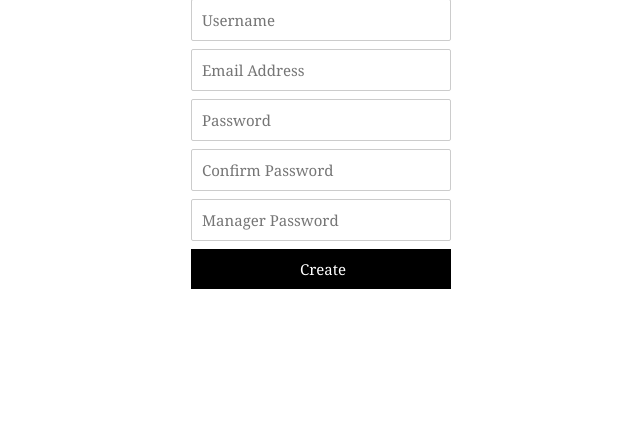
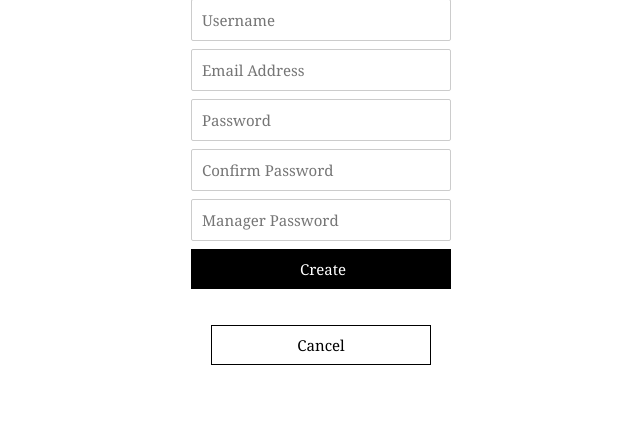
Before and after one commit to gauravtamhan/gtmovies, a PHP site: page /register.php in a window 1280 px wide. Shown: the part 145-576 px from the top of the page, without its empty margins (319-959 px from the left). Run offline with PHP 8.4, Linux system fonts and the light colour scheme.

Commit message:
up to date

```diff
--- a/register.php
+++ b/register.php
@@ -97,6 +97,54 @@
             border: none;
             font-family: Georgia;
          }
+
+         .backbutton {
+            margin-top: 0px;
+            border-collapse: separate;
+
+            height: 50px;
+            border: none;
+            border-spacing: 20px;
+          }
+
+          table {
+            margin-top: 10px;
+            border-collapse: separate;
+            width: 100%;
+            border: none;
+            border-spacing: 10px;
+          }
+
+          th, td {
+          border: 1px solid black;
+          }
+
+          td {
+            height: 40px;
+            text-align: center;
+            width: 100%;
+            font-family: Georgia;
+            font-size: 15px;
+          }
+
+          a {
+            display: block;
+            width: 100%;
+          }
+
+          td:hover {
+            background-color:#f5f5f5
+          }
+
+          a:link {
+            color: black;
+            text-decoration: none;
+          }
+
+          a:visited {
+            color: black;
+            text-decoration: none;
+          }
       </style>
 
    </head>
@@ -122,6 +170,13 @@
                   <input type = "password" name = "mymang_password" placeholder="Manager Password" />
                   <input type = "submit" value = " Create"/>
                </form>
+               <table align="center" class="backbutton">
+                  <tr>
+                    <td>
+                      <a href="login.php"> Cancel </a>
+                    </td>
+                  </tr>
+                </table>
 
 
                <div style = "font-size:11px; color:#cc0000; margin-top:10px"> <?php echo "$error" ?> </div>
```
